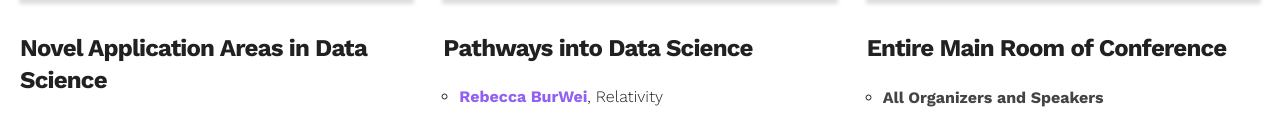
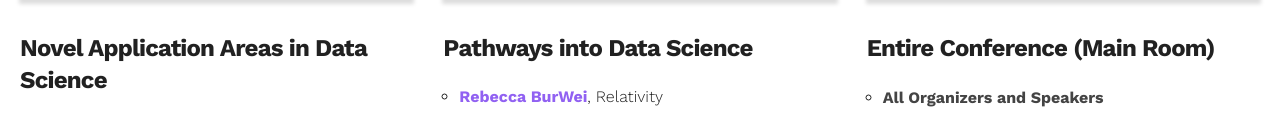
Before and after one commit to ideo/widschicago-2021, a plain HTML site: page index.html in a window 1280 px wide. Shown: the part 1882-2001 px from the top of the page. Drawn offline with nearby package versions, Linux system fonts and the light colour scheme.

Commit message:
wording tweak

```diff
--- a/index.html
+++ b/index.html
@@ -77,7 +77,7 @@
     <div class="postcard">
       <img src="images/viz_GMT20210312-224613_WiDS-Chica.transcript.vtt_45_108:10610.svg" />
       <p>
-      <h4>Entire Main Room of Conference</h4>
+      <h4>Entire Conference (Main Room)</h4>
 	<ul>
 	  <li><span class="person color-5">All Organizers and Speakers</span></li>
 	</ul>
```
